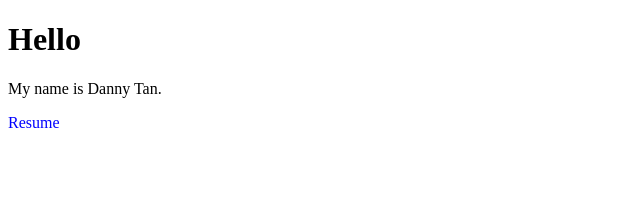
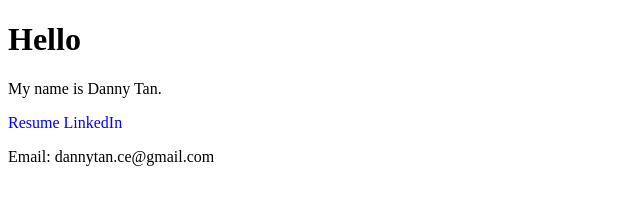
Before and after one commit to dannytancs/dannytancs.github.io, a plain HTML site: page index.html in a window 1280 px wide. Shown: the whole page, without its empty margins (0-640 px from the left). Drawn offline with Linux system fonts and the light colour scheme.

Commit message:
Change 2.0

```diff
--- a/index.html
+++ b/index.html
@@ -3,7 +3,6 @@
 
 <head>
 <title> Danny Tan </title>
-<link rel="Self 2" type="image/jpg" href="dannytancs.github.io/Self 2.JPG">
 </head>
 
 
@@ -33,5 +32,10 @@ a:active {
 <h1>Hello</h1>
 <p>My name is Danny Tan. </p>
 <a href="dannytancs.github.io/Danny Tan Resume.pdf" target="_blank">Resume</a>
+<a href="https://www.linkedin.com/in/danny-tan" target="_blank">LinkedIn</a>
+<p>Email: dannytan.ce@gmail.com </p>
+
 </body>
+
+
 </html>
```
